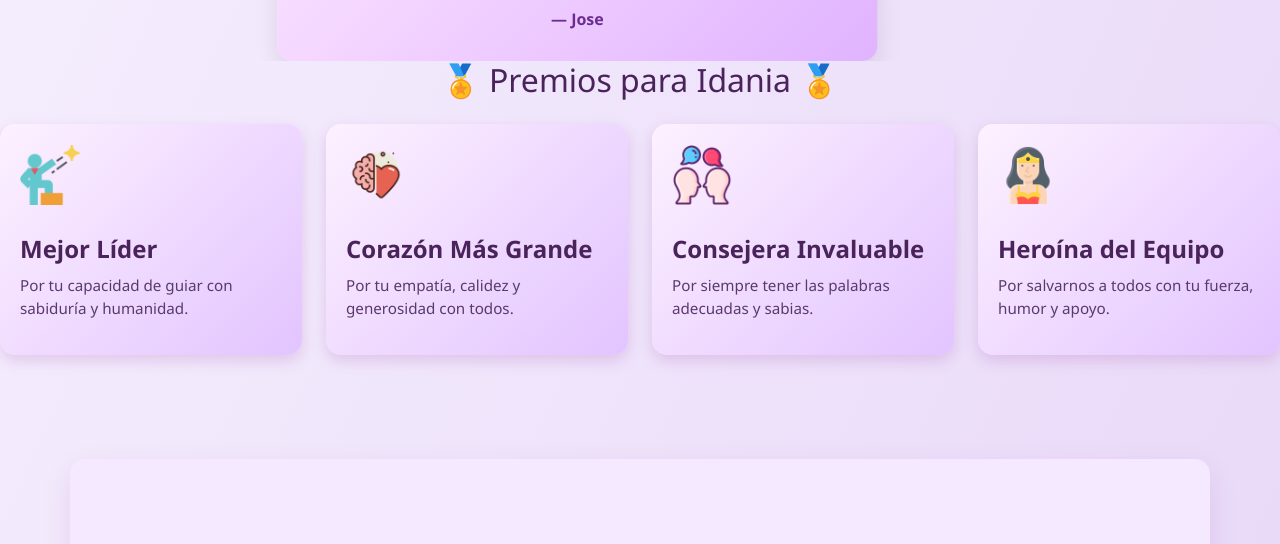
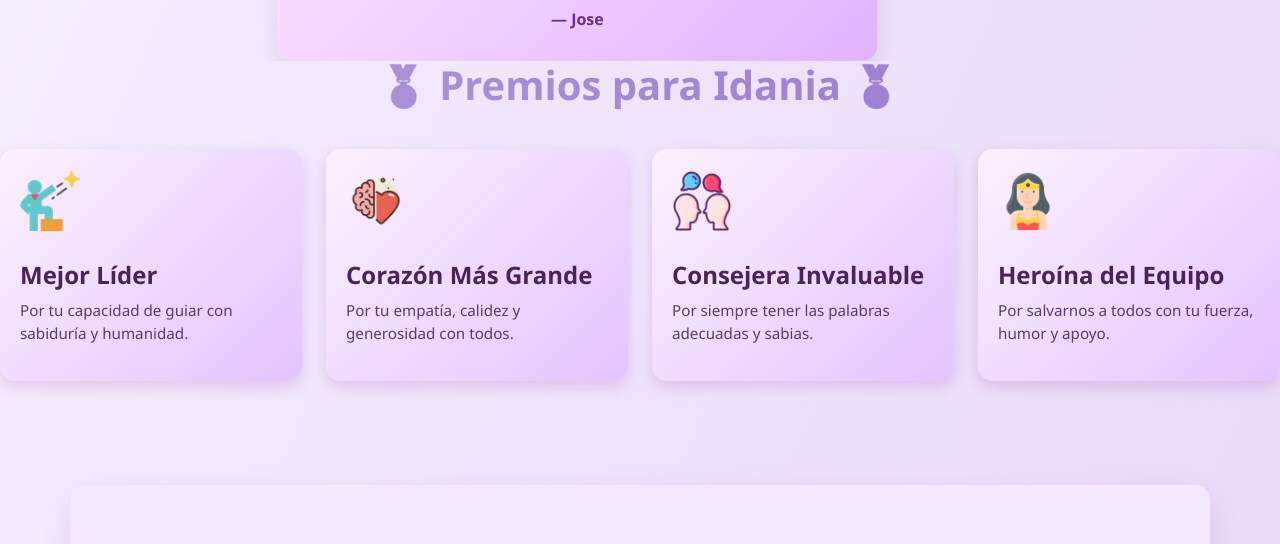
Before and after one commit to josephsnow1101/PaginaWebBirthday, a plain HTML site: page index.html in a window 1280 px wide. Shown: the part 1194-1738 px from the top of the page. Drawn offline with nearby package versions, Linux system fonts and the light colour scheme; files that its build step writes are made by us from their sources; files whose address does not match are found by name.

Commit message:
Update style.css

```diff
--- a/style.css
+++ b/style.css
@@ -255,3 +255,27 @@ h1, h2 {
   object-fit: contain;
   margin-bottom: 15px;
 }
+.titulo-premios {
+  font-family: 'Segoe UI', Tahoma, Geneva, Verdana, sans-serif;
+  font-size: 2.5rem;
+  color: #6a1b9a; /* morado intenso */
+  text-align: center;
+  background: linear-gradient(to right, #b39ddb, #9575cd); /* lila a morado */
+  -webkit-background-clip: text;
+  -webkit-text-fill-color: transparent;
+  font-weight: 800;
+  margin-bottom: 40px;
+  position: relative;
+  animation: fadeInUp 1s ease-in-out;
+}
+
+@keyframes fadeInUp {
+  0% {
+    opacity: 0;
+    transform: translateY(30px);
+  }
+  100% {
+    opacity: 1;
+    transform: translateY(0);
+  }
+}
```
